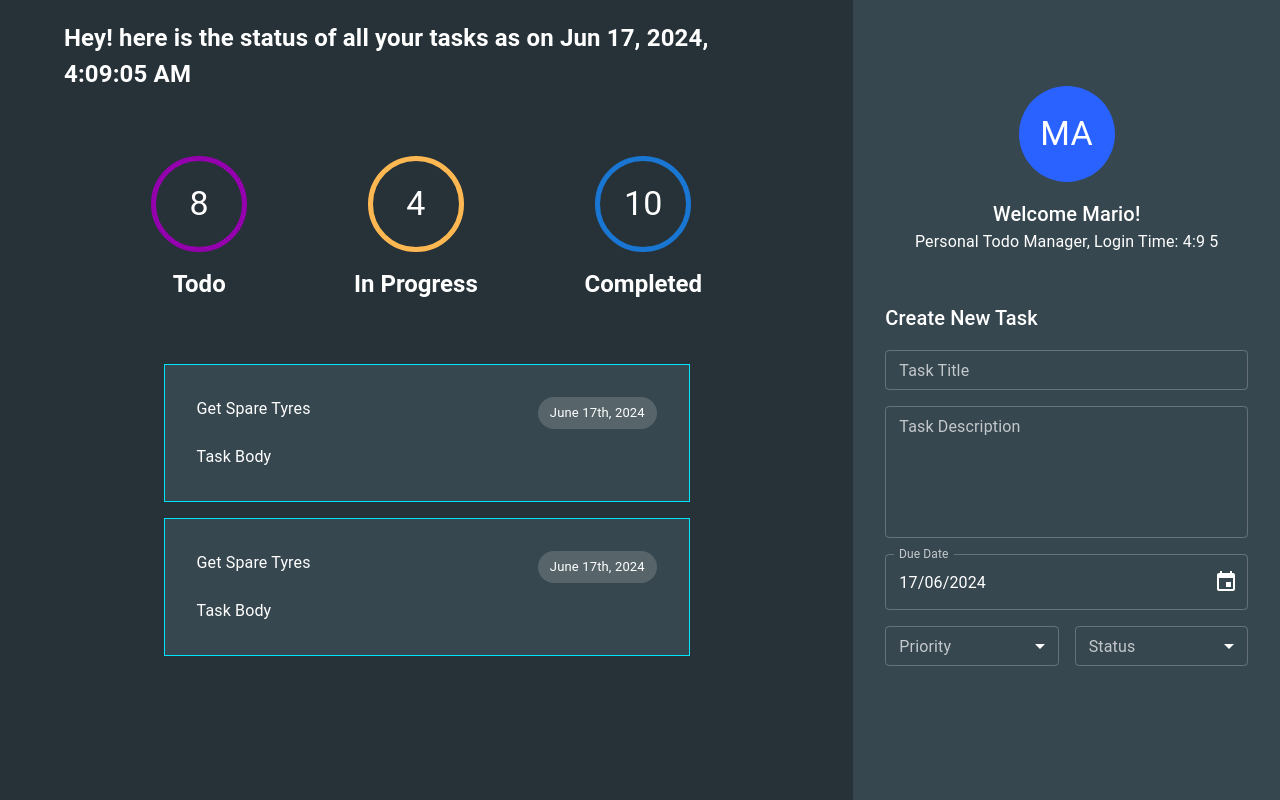
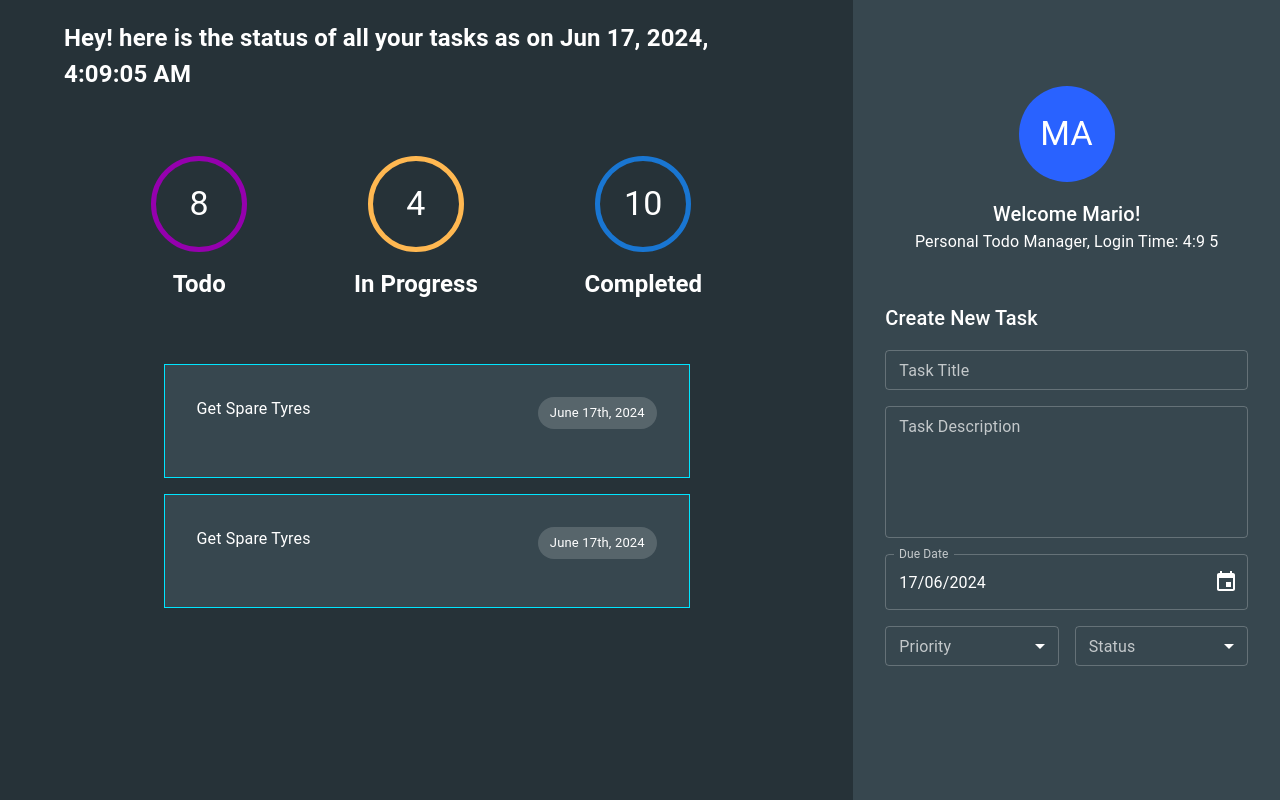
Before and after one commit to chandanch/personal-todos-webapp, a React (Create React App) app: page / in a window 1280 px wide. Built offline with nearby package versions, Linux system fonts and the light colour scheme.

Commit message:
add props to task body

```diff
--- /dev/null
+++ b/src/components/task/interfaces/ITaskBody.ts
@@ -0,0 +1,3 @@
+export interface ITaskBody {
+    description?: string;
+}
--- a/src/components/task/taskBody.tsx
+++ b/src/components/task/taskBody.tsx
@@ -1,12 +1,21 @@
 import React, { FC, ReactElement } from 'react';
 import { Box, Typography } from '@mui/material';
+import PropTypes from 'prop-types';
 
-const TaskBody: FC = (): ReactElement => {
+import { ITaskBody } from './interfaces/ITaskBody';
+
+const TaskBody: FC<ITaskBody> = (props): ReactElement => {
+    const { description = '' } = props;
+
     return (
         <Box>
-            <Typography>Task Body</Typography>
+            <Typography>{description}</Typography>
         </Box>
     );
 };
 
+TaskBody.propTypes = {
+    description: PropTypes.string,
+};
+
 export default TaskBody;
```
